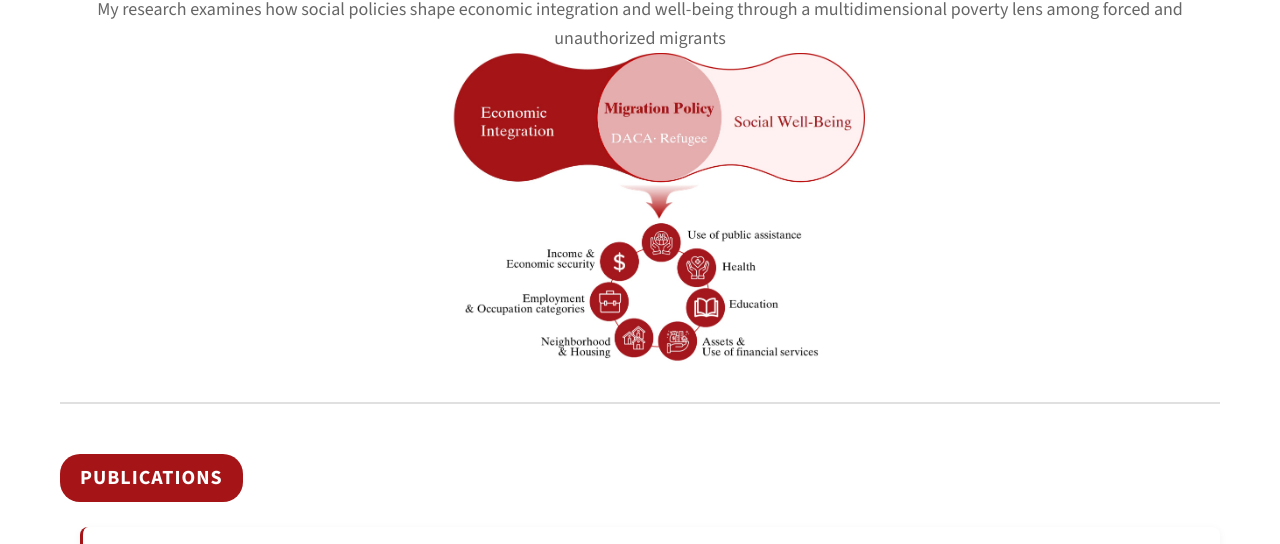
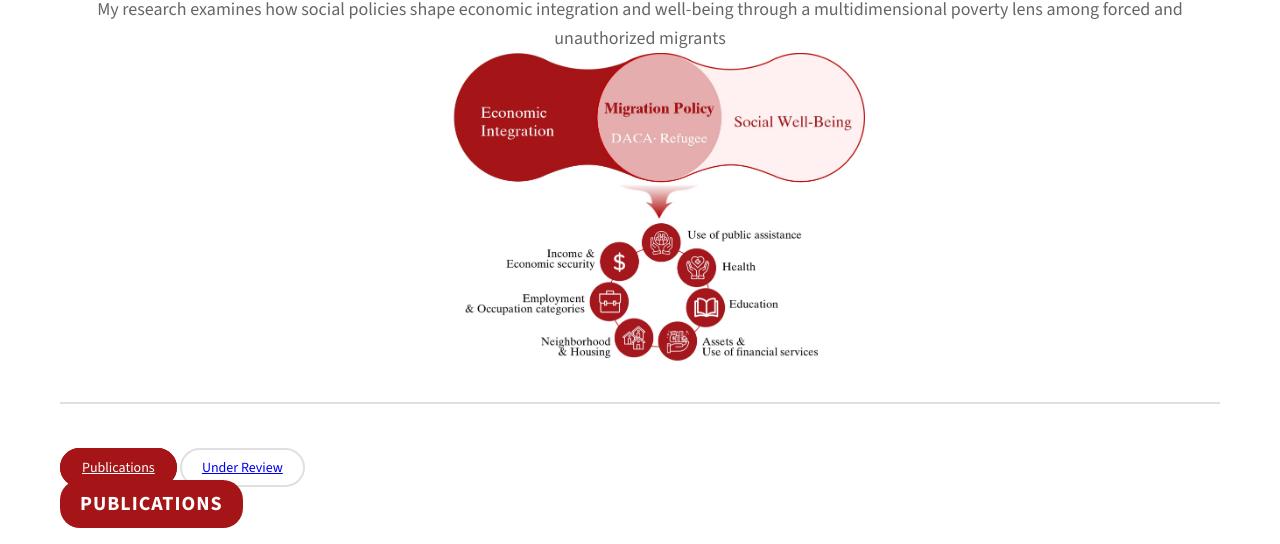
Before and after one commit to drlee960619/Jihye-my-website, a plain HTML site: page research.html in a window 1280 px wide. Shown: the part 240-784 px from the top of the page. Drawn offline with nearby package versions, Linux system fonts and the light colour scheme.

Commit message:
Update research.html

```diff
--- a/research.html
+++ b/research.html
@@ -55,6 +55,14 @@
                     <p class="page-subtitle">My research examines how social policies shape economic integration and well-being through a multidimensional poverty lens among forced and unauthorized migrants</p>
                     <img src="assets/images/Research.jpg" alt="Research" width= "450" loading="lazy">
                 </div>
+
+            <!-- Project Section -->
+<section class="research-controls">
+    <div class="research-filters">
+        <a href="#publications" class="filter-chip active" data-category="publications">Publications</a>
+        <a href="#under-review" class="filter-chip" data-category="under-review">Under Review</a>
+    </div>
+</section>
 
                 <!-- Publication Section -->
                 <section class="research-level-section">
```
